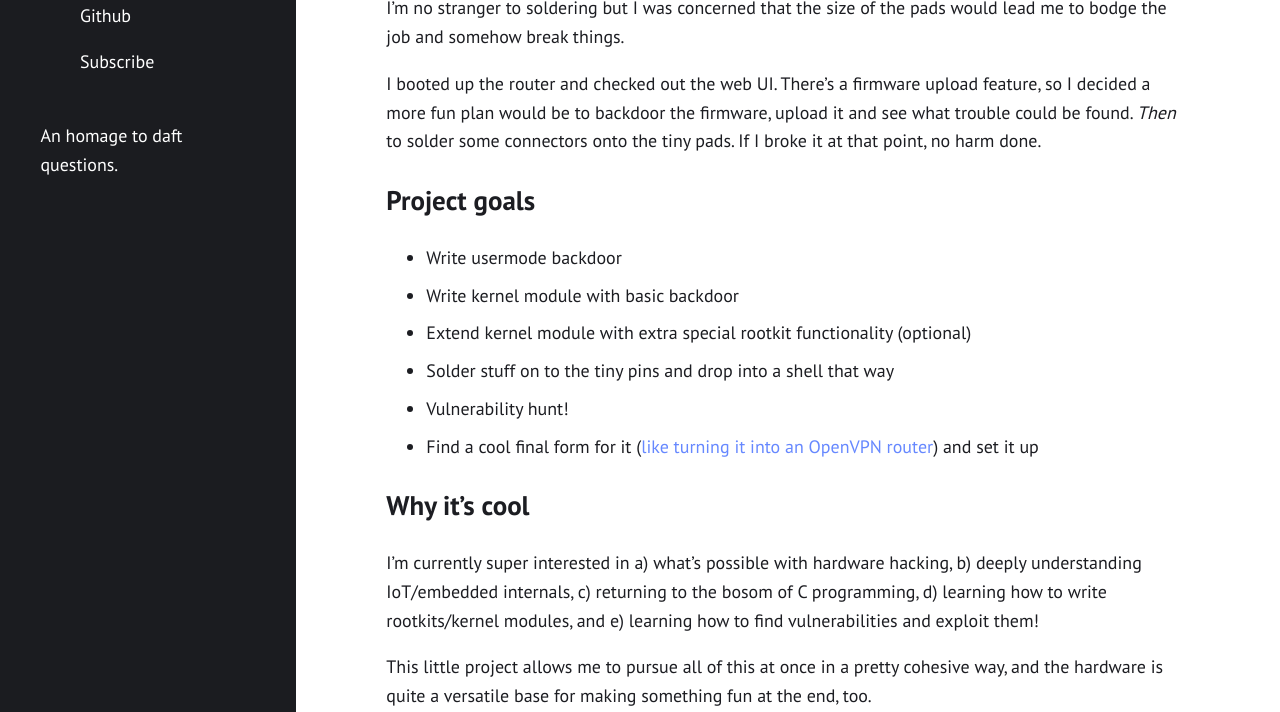
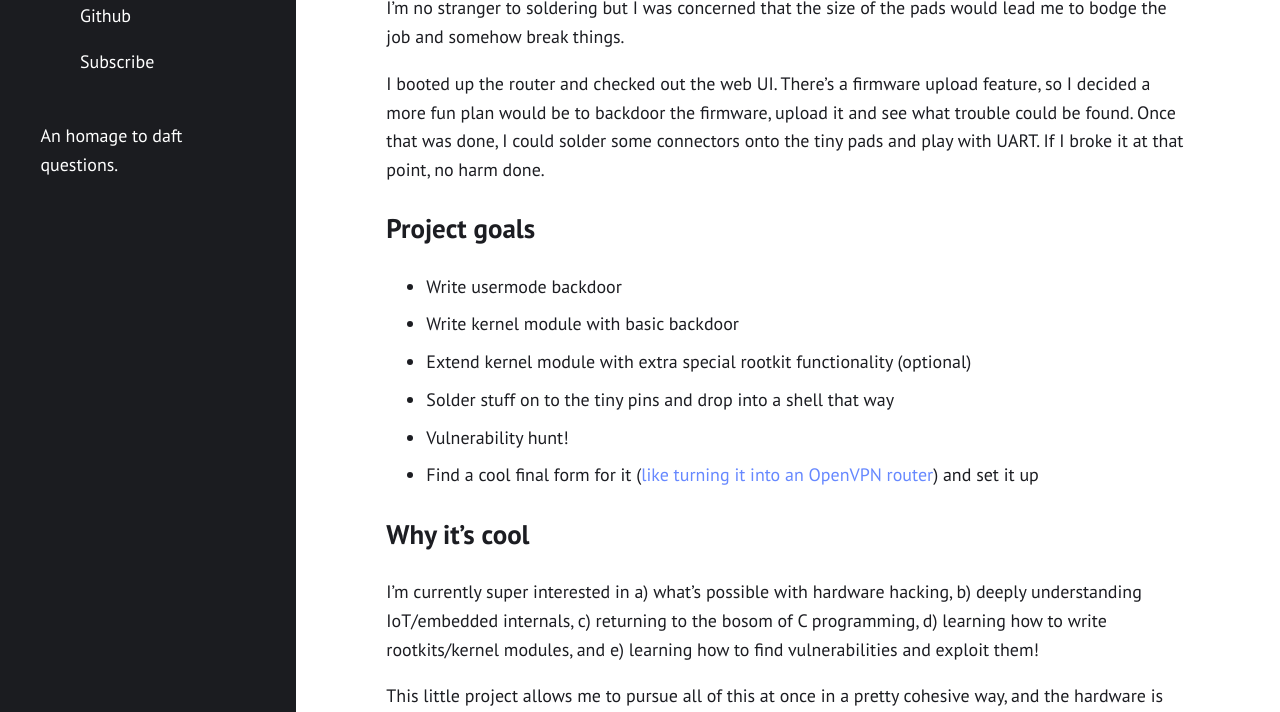
Before and after one commit to unmeg/unmeg.github.io, a Jekyll site: the page built from _posts/2020-06-24-tplink-mr3020-project-summary.md, in a window 1280 px wide and 900 px high, scrolled down 658 px, cut to the strip 188-900 px from the top of the window. Built offline with Jekyll 4.4.1, drawn with Linux system fonts in a browser that asks for light colours.

Commit message:
Update 2020-06-24-tplink-mr3020-project-summary.md

```diff
--- a/_posts/2020-06-24-tplink-mr3020-project-summary.md
+++ b/_posts/2020-06-24-tplink-mr3020-project-summary.md
@@ -17,7 +17,7 @@ It turned out that I got the new version, which has tiny unsoldered pads (TP1 an
 
 I'm no stranger to soldering but I was concerned that the size of the pads would lead me to bodge the job and somehow break things.
 
-I booted up the router and checked out the web UI. There's a firmware upload feature, so I decided a more fun plan would be to backdoor the firmware, upload it and see what trouble could be found. *Then* to solder some connectors onto the tiny pads. If I broke it at that point, no harm done.
+I booted up the router and checked out the web UI. There's a firmware upload feature, so I decided a more fun plan would be to backdoor the firmware, upload it and see what trouble could be found. Once that was done, I could solder some connectors onto the tiny pads and play with UART. If I broke it at that point, no harm done.
 
 ## Project goals
 
```
